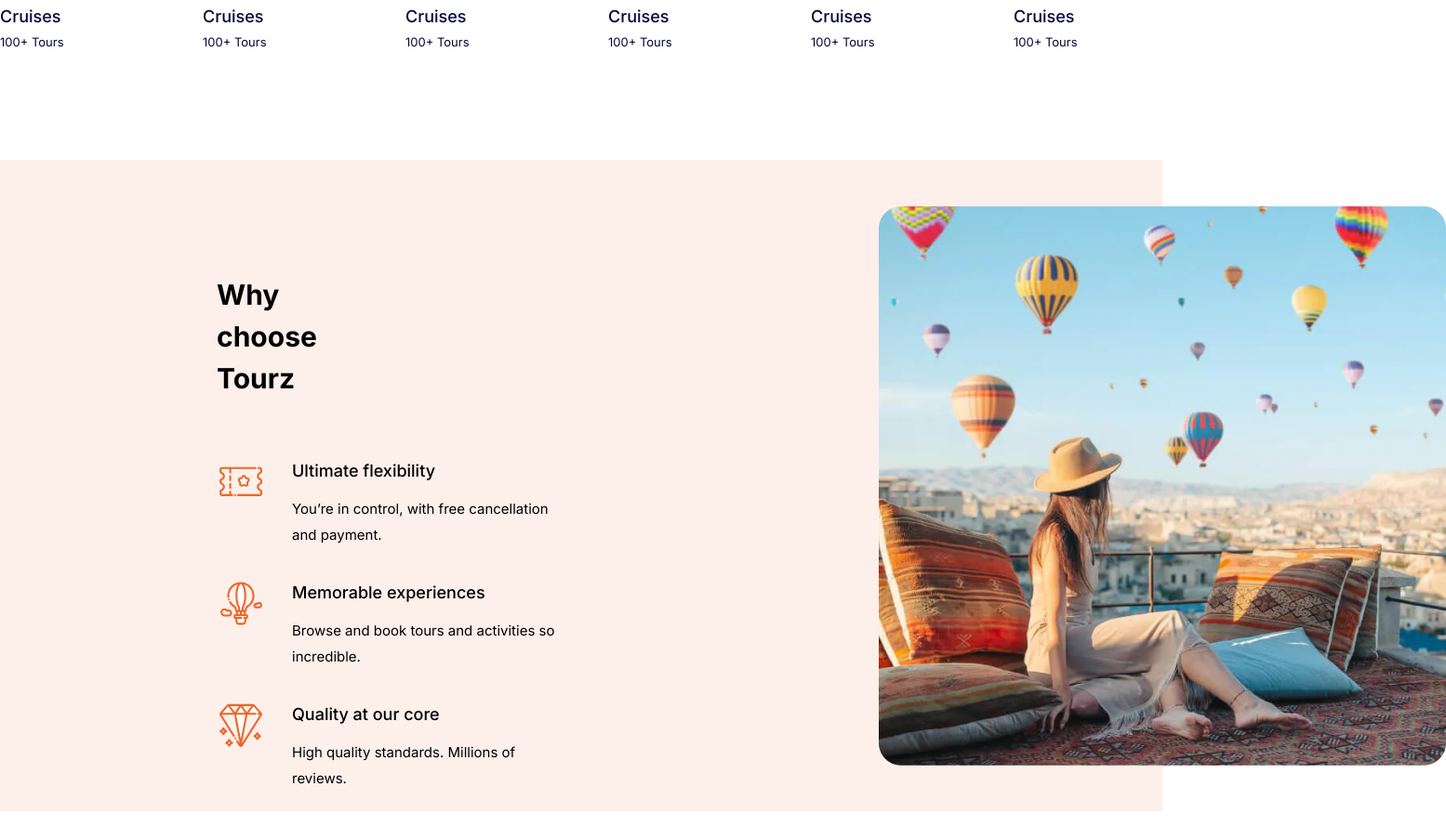
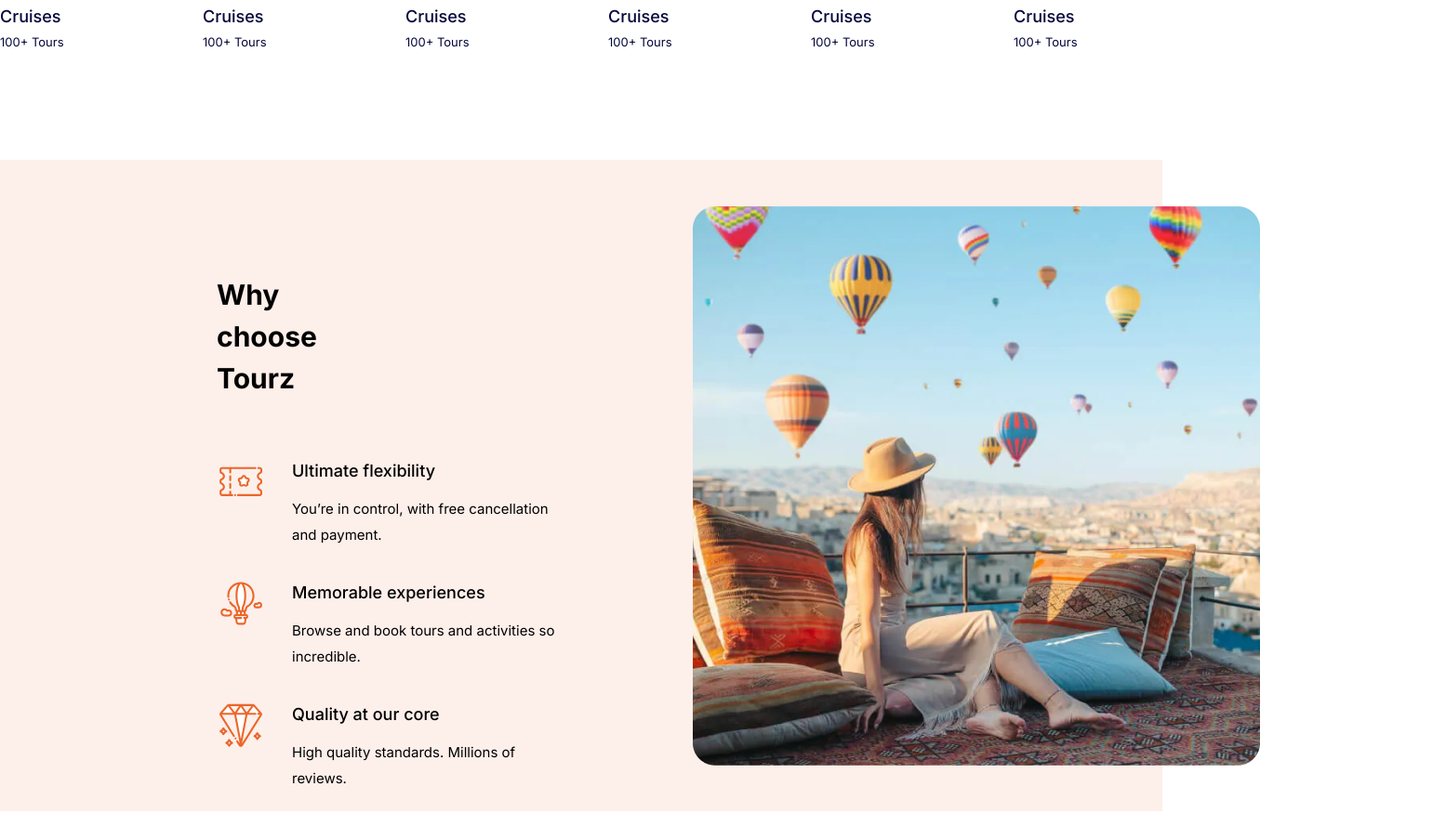
Before and after one commit to Sgrprsd11704088/CW-Project, a website: page figma/index.html in a window 1280 px wide. Shown: the part 3349-4238 px from the top of the page at 93% size, 1555 px wide, since content can reach past the window. Drawn offline with Linux system fonts and the light colour scheme.

Commit message:
Code formatting
formatted the layout and positioning of choose tours section

```diff
--- a/figma/index.scss
+++ b/figma/index.scss
@@ -760,7 +760,7 @@ footer {
   position: absolute;
   width: 610px;
   top: 50px;
-  left: 945px;
+  left: 745px;
 }
 #contribution > div {
   display: flex;
```
Also changed, not shown: figma/index.css.
